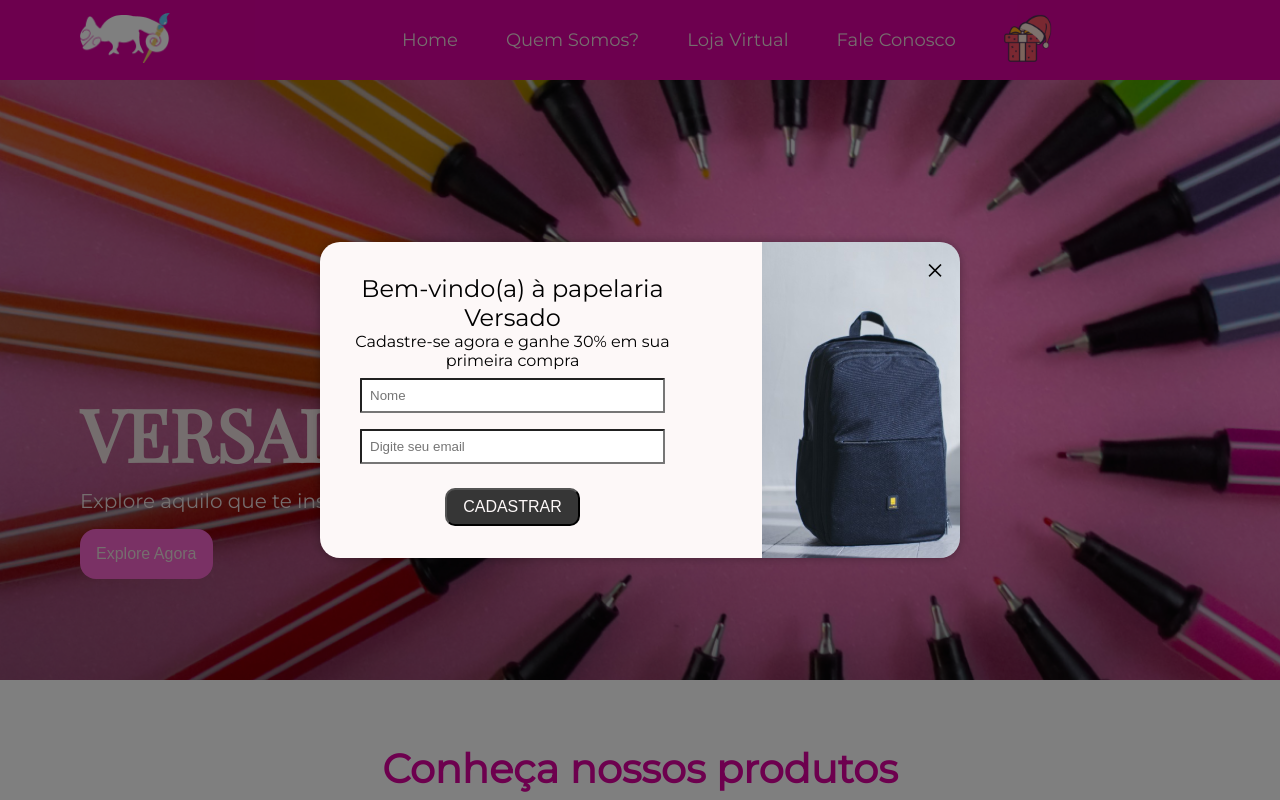
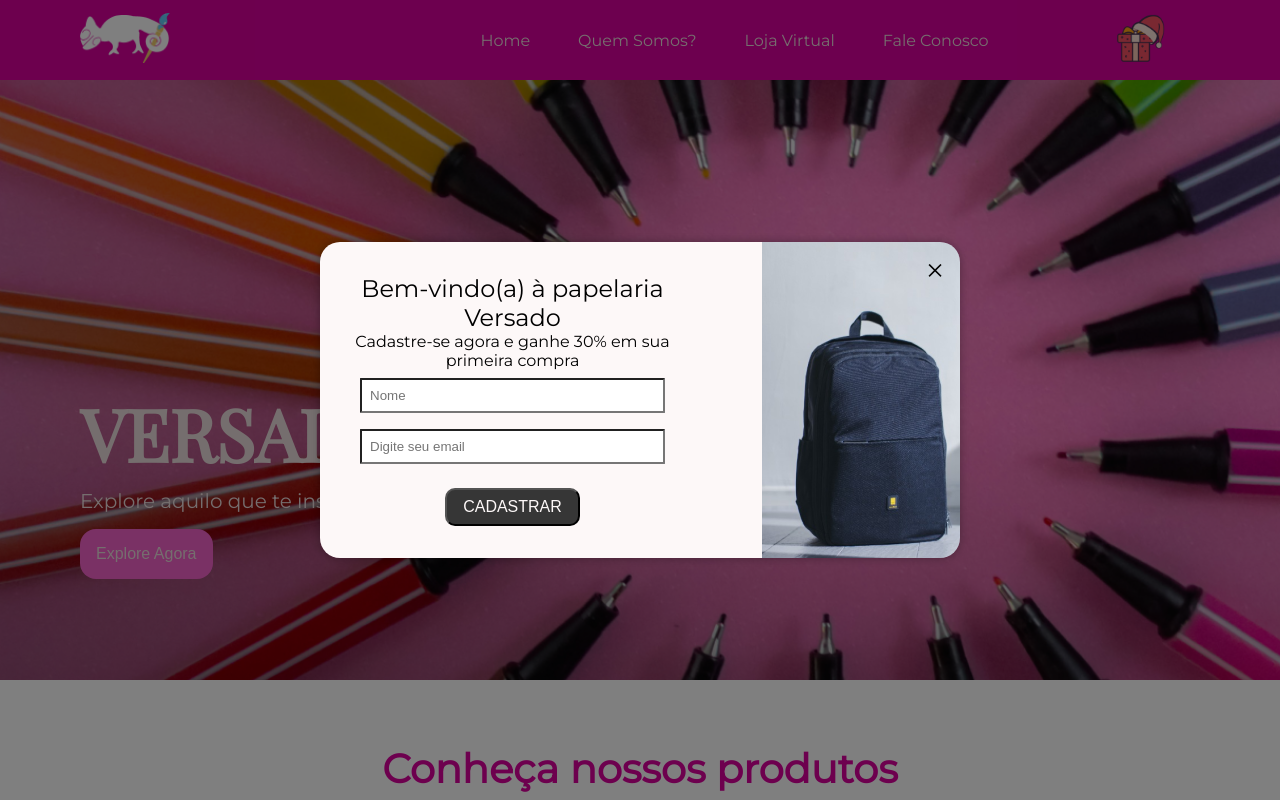
Before and after one commit to fertakaki/versado-site, a plain HTML site: page index.html in a window 1280 px wide. Shown: the top 800 px of the page. Drawn offline with nearby package versions, Linux system fonts and the light colour scheme; a script that the page names is missing.

Commit message:
Update style.css

```diff
--- a/style.css
+++ b/style.css
@@ -10,8 +10,7 @@
     height: 32px;
     align-items: center;
     padding: 24px 80px;
-    gap: 20%;
-    font-family: 'Montserrat';font-size: 16px;
+    gap: 27%;
 }
 
 header {
@@ -33,7 +32,7 @@ header {
 }
 li{
     text-align: center;
-    font-family: 'Montserrat';font-size: 18px;
+    font-family: 'Montserrat';font-size: 16px;
 }
 .home{
     text-decoration: none;
@@ -52,6 +51,7 @@ li{
     width: 48px;
     height: 48px;
     cursor: pointer;
+    padding-left: 80px;
 }
 
 /*        BANNER          */
```
